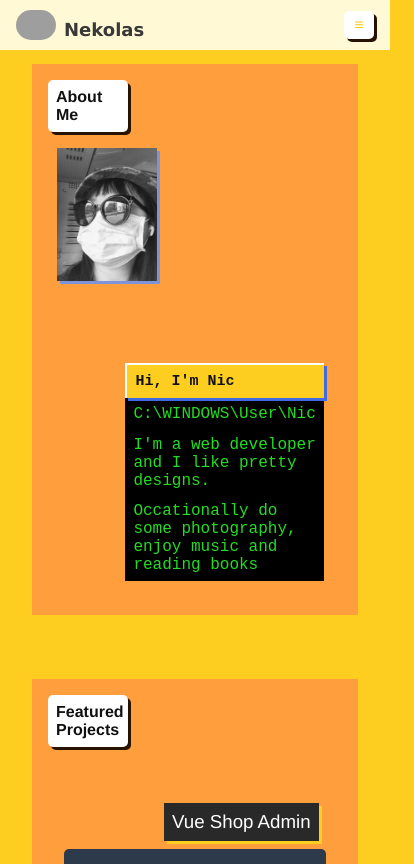
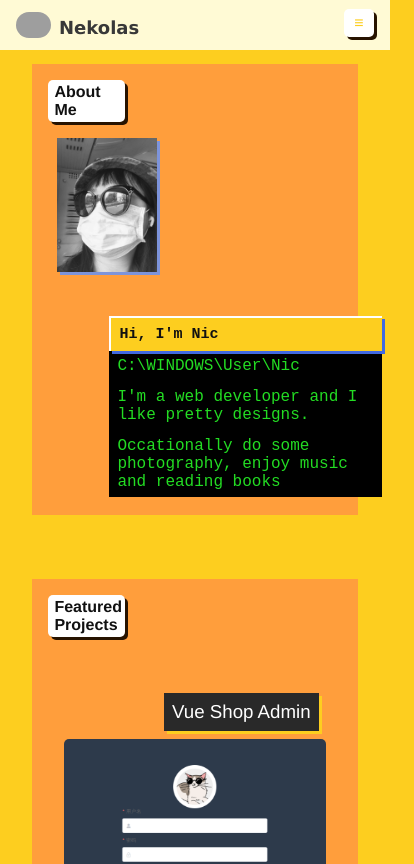
Before and after one commit to nicopcat/nic-portfolio-2022, a Vue app: page / in a window 390 px wide. Shown: the top 864 px of the page, 414 px wide, since content can reach past the window. Built offline with nearby package versions, Linux system fonts and the light colour scheme; grey boxes are pictures that could not be loaded.

Commit message:
sandwich fix

```diff
--- a/src/components/layouts/TheHeader.vue
+++ b/src/components/layouts/TheHeader.vue
@@ -28,21 +28,22 @@
         </li>
       </ul>
       <div class="stack">
-        <base-button :class="{ sandwich_open: tabOpen, sandwich: !tabOpen }" @click="tabOpen = !tabOpen">≡</base-button>
-        <ul class="stack-menu" v-if="tabOpen">
-          <li>
+        <base-button :class="{ sandwich_open: tabOpen, sandwich_close: !tabOpen, sandwich: true }"
+          @click="tabOpen = !tabOpen">≡</base-button>
+        <div class="stack-menu" v-show="tabOpen">
+          <div class="items">
             <a href="#projs" @click="tabOpen = false">Works</a>
-          </li>
-          <li>
+          </div>
+          <div class="items">
             <a href="#music" @click="tabOpen = false">Music</a>
-          </li>
-          <li>
+          </div>
+          <div class="items">
             <a href="#contact" @click="tabOpen = false">Contact</a>
-          </li>
-          <li>
+          </div>
+          <div class="items">
             <a href="https://nicopcat.github.io/" target="_blank">Blog</a>
-          </li>
-        </ul>
+          </div>
+        </div>
       </div>
     </div>
   </nav>
@@ -73,7 +74,7 @@ li {
   display: flex;
   flex-flow: row nowrap;
   justify-content: space-between;
-  align-items: center;
+  align-items: stretch;
   position: fixed;
   top: 0;
   width: 100%;
@@ -82,8 +83,8 @@ li {
   z-index: 999;
 
   .logo {
-    width: 30px;
-    height: 30px;
+    width: 25px;
+    height: 25x;
     float: left;
     margin: auto 1rem;
 
@@ -94,7 +95,7 @@ li {
 
       img {
         border-radius: 4px;
-        width: 40px;
+        width: 35px;
         border-radius: 20px;
         display: inline-block;
       }
@@ -105,90 +106,94 @@ li {
         font-weight: 600;
         margin-left: 0.5rem;
         min-width: 150px;
-        // line-height: 40px;
         font-size: 18px;
         color: #383838;
       }
     }
   }
-}
 
-.sandwich {
-  display: none;
-  color: #fdce1f !important;
-  background-color: white !important;
+
+
+  .menu {
+    .list-menu li {
+      float: right;
+      padding: 0.5rem;
+
+      .icon-arrow {
+        width: 1em;
+        height: 1em;
+        vertical-align: -0.15em;
+        fill: currentColor;
+        overflow: hidden;
+      }
+
+      a div:hover {
+        cursor: pointer;
+      }
+    }
+
+    a {
+      font-size: 14px;
+      font-weight: 600;
+      text-decoration: none;
+    }
+
+    .stack {
+      display: none;
+    }
+  }
 }
 
 
-.menu .list-menu li {
-  float: right;
-  padding: 0.5rem;
 
-  a div:hover {
-    cursor: pointer;
-  }
-}
-
-.menu a {
-  font-size: 14px;
-  font-weight: 600;
-  text-decoration: none;
-}
-
-.menu .stack {
-  margin: 0 1rem;
-}
-
-.menu .stack-menu ul {
-  margin-right: 1rem;
-  width: 40px;
-  height: auto;
-}
-
-.menu .stack-menu li {
-  padding: 0.1rem 0.2rem;
-}
-
-.menu .stack-menu li {
-  cursor: pointer;
-  border-bottom: 2px solid #fff0bc;
-}
 
 @media screen and (max-width: 450px) {
-  .menu .list-menu {
-    display: none;
-  }
+  .menu {
 
-  .sandwich {
-    float: right;
-    margin: 4px 0;
-    padding: 5px;
-    width: 20px;
-    display: block;
-    color: #fdce1f !important;
-    background-color: white !important;
-    text-align: center;
-  }
+    .list-menu {
+      display: none;
+    }
 
-  .sandwich_open {
-    float: right;
-    margin: 4px 0;
-    padding: 5px;
-    width: 20px;
-    display: block;
-    color: white !important;
-    background-color: #fdce1f !important;
+    .stack {
+      display: flex !important;
+      flex-flow: column nowrap;
+      justify-content: end;
+      align-items: end;
+      margin: .3rem 1rem;
 
-    text-align: center;
+      .sandwich {
+        margin: 4px 0;
+        padding: 5px;
+        width: 20px;
+        color: #fdce1f !important;
+        background-color: white !important;
+        text-align: center;
+      }
+
+      .sandwich_open {
+        color: white !important;
+        background-color: #fdce1f !important;
+      }
+
+      .sandwich_close {
+        color: #fdce1f !important;
+        background-color: white !important;
+      }
+
+      .stack-menu {
+        margin-right: 1rem;
+
+        .items {
+          width: 40px;
+          height: auto;
+          cursor: pointer;
+          border-bottom: 2px solid #fff0bc;
+          padding: 0.1rem 0.2rem;
+        }
+      }
+
+    }
   }
 
 }
-
-.icon-arrow {
-  width: 1em;
-  height: 1em;
-  vertical-align: -0.15em;
-  fill: currentColor;
-  overflow: hidden;
-}
 </style>
--- a/src/components/pages/HomePage.vue
+++ b/src/components/pages/HomePage.vue
@@ -9,7 +9,6 @@
         <div class="info">
           <h3>Hi, I'm Nic</h3>
           <p>C:\WINDOWS\User\Nic</p>
-
           <p>I'm a web developer and I like pretty designs.</p>
           <p>
             Occationally do some photography, enjoy music and reading books<span class="blink">_</span>
@@ -51,34 +50,16 @@ export default {
 </script>
 
 <style lang="less" scoped>
-section {
-  padding: 1rem;
-
-  .btn {
-    width: 4rem;
-  }
-}
-
 .container {
   display: flex;
   flex-flow: row wrap;
   align-items: flex-start;
+  padding: 1rem;
   margin-bottom: 2rem;
-  /* background-color: rgb(60, 99, 167); */
-}
 
-.about-title {
-  border-bottom: 5px dashed black;
-  margin-left: 10%;
-  width: 45vw;
 
-  height: 50px;
-  margin-top: 2rem;
-  text-align: center;
-}
-
-.about-title .btn {
-  width: 75px;
+  .btn {
+    width: 4rem;
   }
 
   .info-box {
@@ -87,23 +68,27 @@ section {
     justify-content: flex-start;
 
     margin-left: 10%;
-}
 
-.info-box .pic img {
+    .pic {
+      img {
         margin-top: 1rem;
         width: 100px;
         box-shadow: 3px 3px 0 rgb(125, 148, 219);
       }
+    }
 
-.info-box .info {
+    .info {
       max-width: 350px;
       max-height: 260px;
       width: 70%;
-  margin: 3rem;
+      margin: 2rem;
       background-color: black;
+
+      .blink {
+        animation: 1s cursor-flicker infinite;
       }
 
-.info-box .info h3 {
+      h3 {
         margin: 0;
         padding: 0.5rem;
         font-family: monospace;
@@ -114,15 +99,16 @@ section {
         border-left: 2px solid white;
       }
 
-.info-box .info p {
+      p {
         padding: 0.4rem 0.5rem;
         font-family: monospace;
         font-size: 16px;
         color: rgb(35, 220, 35);
       }
+    }
 
-.blink {
-  animation: 1s cursor-flicker infinite;
+
+  }
 }
 
 @keyframes cursor-flicker {
@@ -138,4 +124,11 @@ section {
     opacity: 0;
   }
 }
+
+@media screen and (max-width: 450px) {
+  .info {
+    margin-top: 10px !important;
+    width: 70vw !important;
+  }
+}
 </style>
--- a/src/components/ui/BaseButton.vue
+++ b/src/components/ui/BaseButton.vue
@@ -6,7 +6,7 @@
 
 <style scoped>
 div {
-  padding: 0.5em;
+  padding: 0.2em .4em;
   border-radius: 5px;
   background-color: #ffffff;
   box-shadow: 3px 3px 0 #271300;
```
Lines whose indentation alone changed are shown as unchanged.
